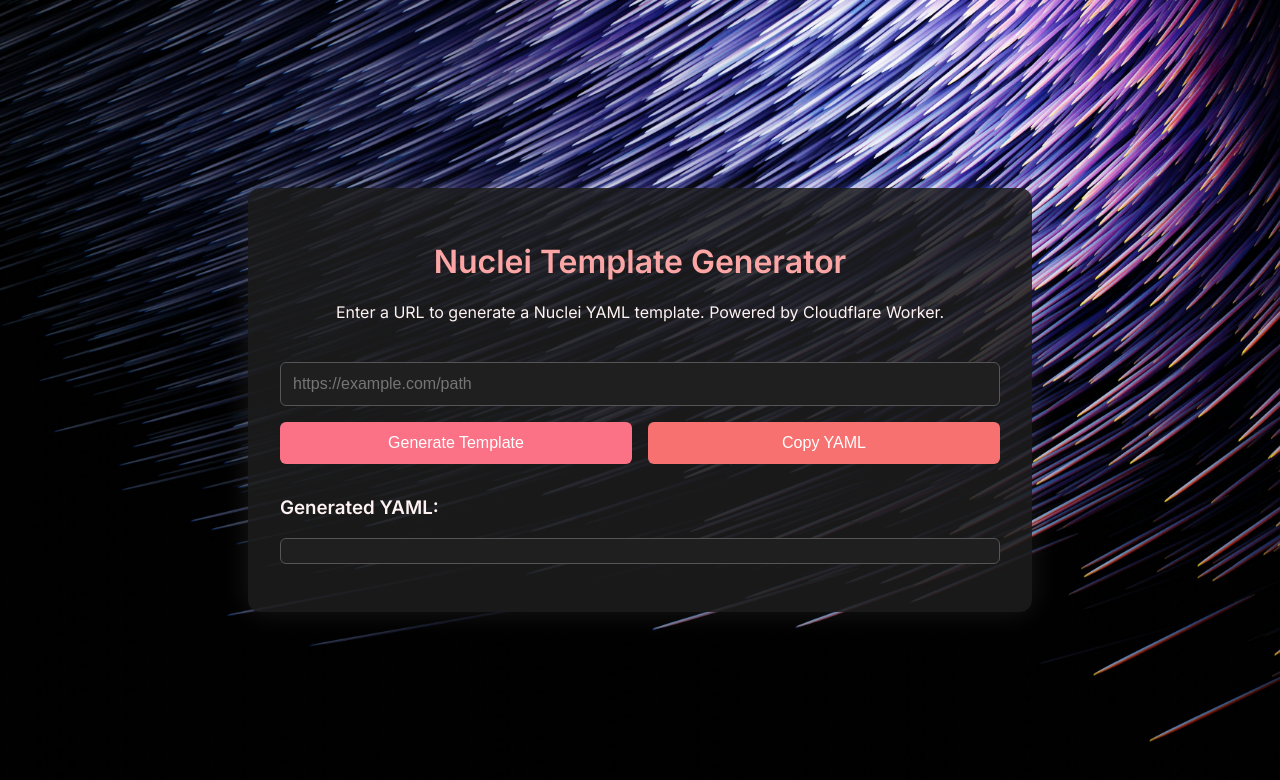
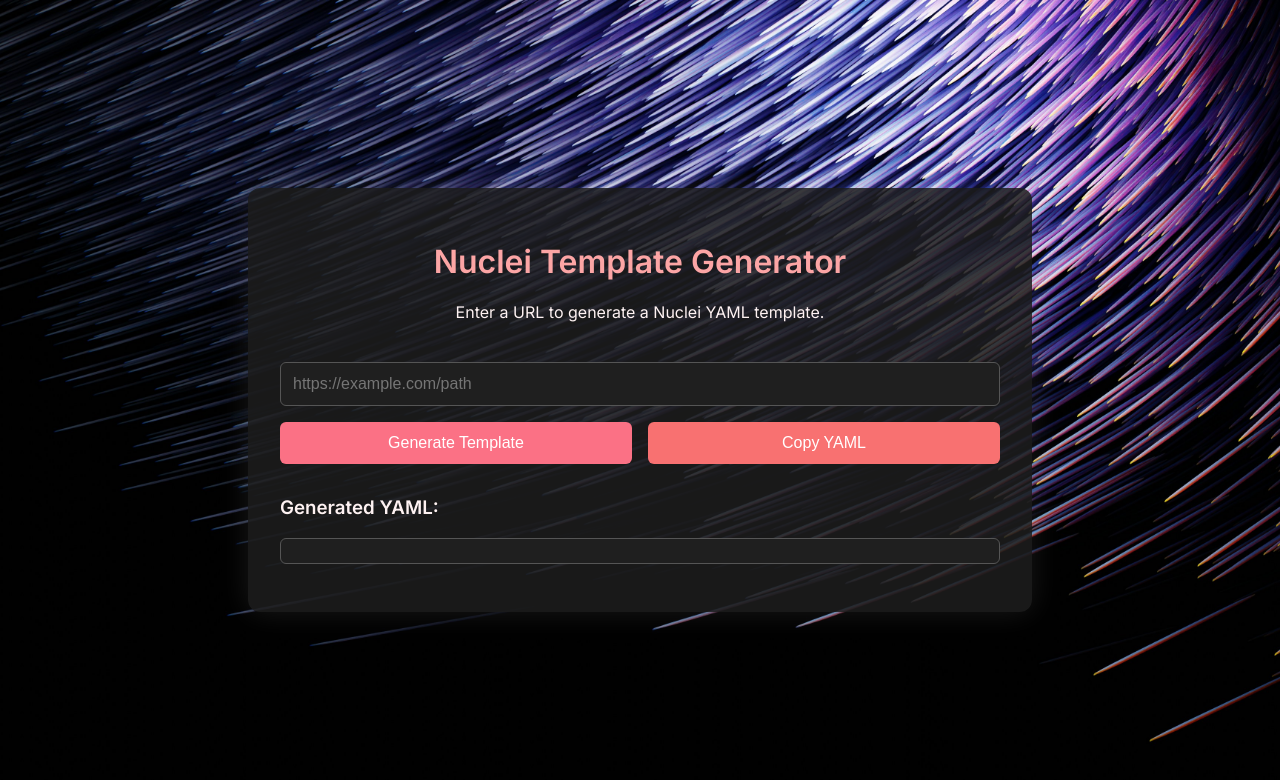
Before and after one commit to notdk001/nuclei-frontend, a plain HTML site: page index.html in a window 1280 px wide. Drawn offline with Linux system fonts and the light colour scheme.

Commit message:
Update frontend logic and styling for template generator

```diff
--- a/index.html
+++ b/index.html
@@ -101,7 +101,7 @@
 <body>
   <div class="container">
     <h1>Nuclei Template Generator</h1>
-    <p>Enter a URL to generate a Nuclei YAML template. Powered by Cloudflare Worker.</p>
+    <p>Enter a URL to generate a Nuclei YAML template.</p>
     <input type="text" id="url" placeholder="https://example.com/path" />
     <div class="button-row">
       <button onclick="generate()">Generate Template</button>
```
